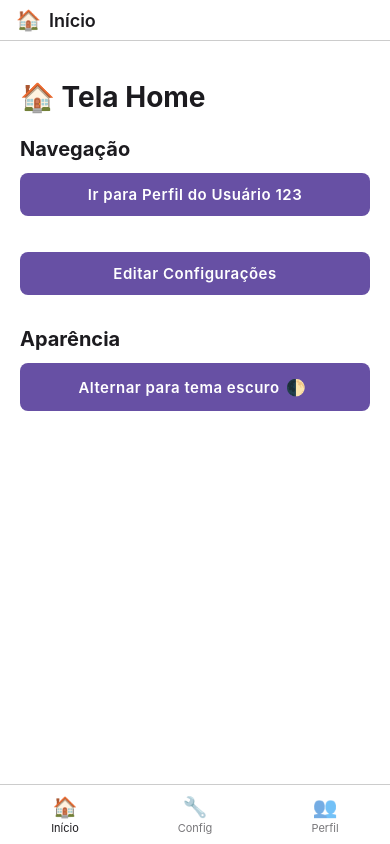
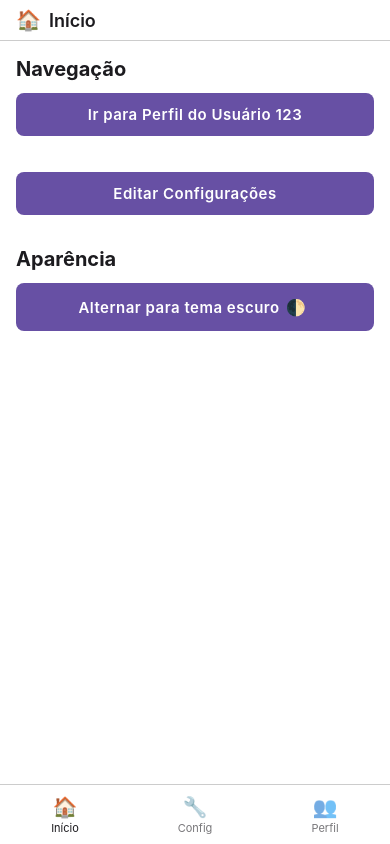
Before and after one commit to carlosxfelipe/my-router, a React Native app: screen / in a window 390 px wide. Built offline with nearby package versions, Linux system fonts and the light colour scheme.

Commit message:
Remove title text from Home, Profile, and Edit screens; standardize padding in container styles for consistency.

```diff
--- a/src/screens/Home.tsx
+++ b/src/screens/Home.tsx
@@ -12,10 +12,6 @@ export default function Home() {
   return (
     <ThemedView style={styles.container}>
       <ScrollView contentContainerStyle={styles.scrollContent}>
-        <ThemedText type="title" style={styles.title}>
-          🏠 Tela Home
-        </ThemedText>
-
         <View style={styles.section}>
           <ThemedText type="subtitle" style={styles.sectionTitle}>
             Navegação
@@ -59,8 +55,7 @@ export default function Home() {
 const styles = StyleSheet.create({
   container: {
     flex: 1,
-    paddingHorizontal: 20,
-    paddingTop: 40,
+    padding: 16,
   },
   scrollContent: {
     paddingBottom: 40,
--- a/src/screens/Profile.tsx
+++ b/src/screens/Profile.tsx
@@ -10,10 +10,6 @@ export default function Profile() {
 
   return (
     <ThemedView style={styles.container}>
-      <ThemedText type="title" style={styles.title}>
-        👤 Perfil
-      </ThemedText>
-
       <ThemedText type="subtitle" style={styles.sectionTitle}>
         ID do usuário: {id ?? "não informado"}
       </ThemedText>
@@ -35,8 +31,7 @@ export default function Profile() {
 const styles = StyleSheet.create({
   container: {
     flex: 1,
-    paddingHorizontal: 20,
-    paddingTop: 40,
+    padding: 16,
   },
   title: {
     fontSize: 28,
--- a/src/screens/Settings/Edit.tsx
+++ b/src/screens/Settings/Edit.tsx
@@ -9,10 +9,6 @@ export default function Edit() {
 
   return (
     <ThemedView style={styles.container}>
-      <ThemedText type="title" style={styles.title}>
-        ✏️ Editar Configurações
-      </ThemedText>
-
       <View style={styles.section}>
         <ThemedText type="subtitle" style={styles.sectionTitle}>
           Ações
@@ -30,8 +26,7 @@ export default function Edit() {
 const styles = StyleSheet.create({
   container: {
     flex: 1,
-    paddingHorizontal: 20,
-    paddingTop: 40,
+    padding: 16,
   },
   title: {
     fontSize: 28,
```
